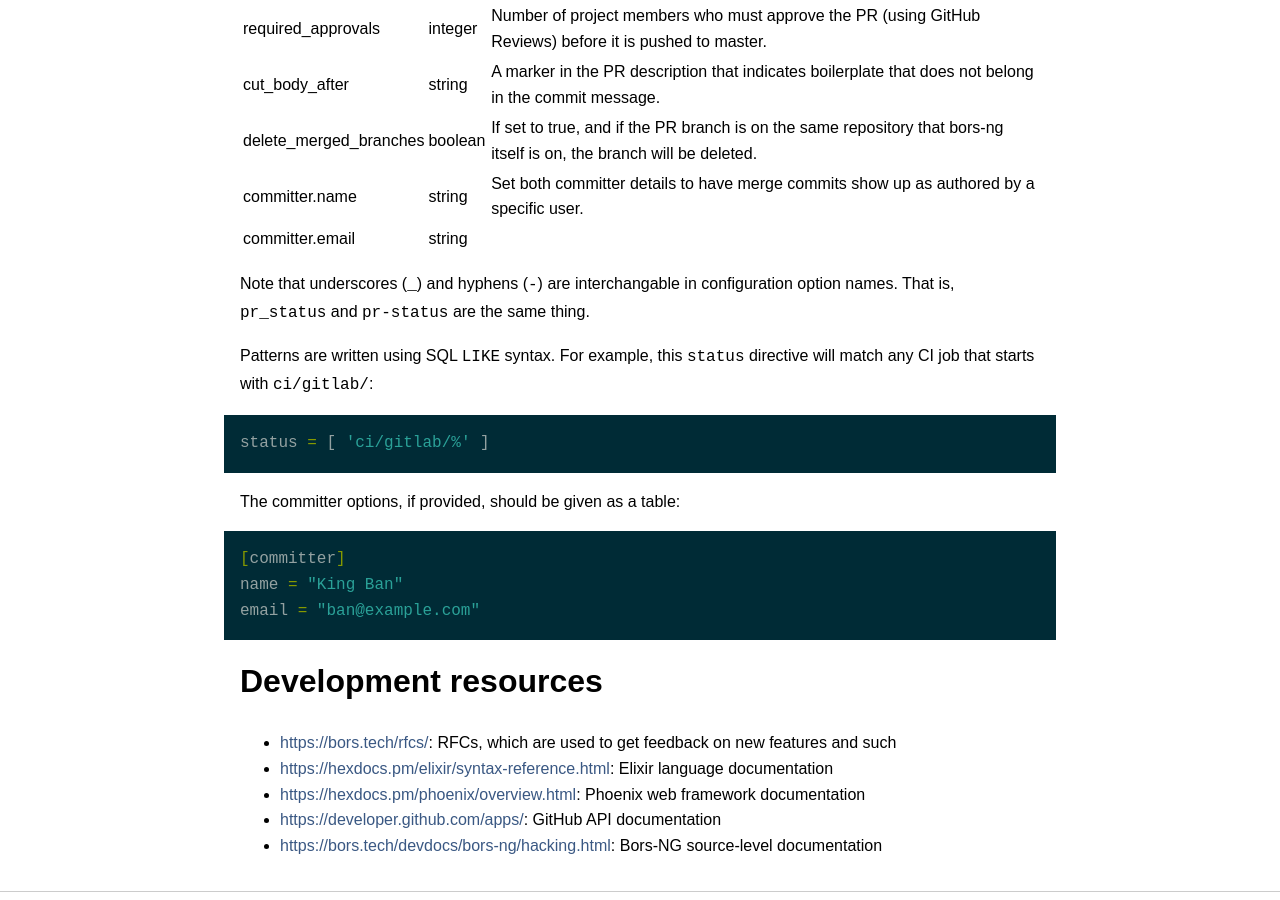
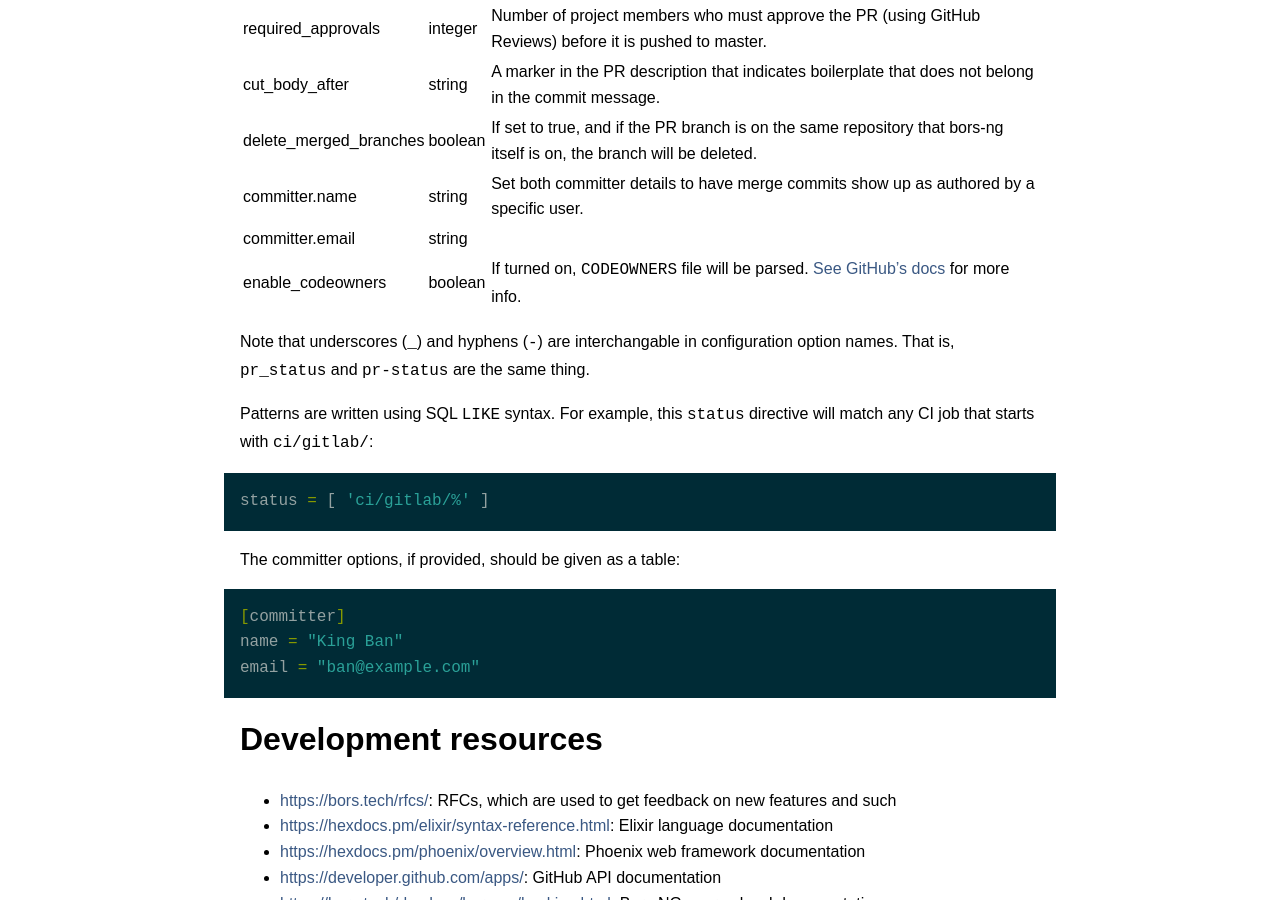
Before and after one commit to bors-ng/bors-ng.github.io, a Jekyll site: the page built from _documentation/reference.md, in a window 1280 px wide and 900 px high, scrolled down 2284 px. Built offline with Jekyll 4.4.1, drawn with Linux system fonts in a browser that asks for light colours.

Commit message:
Add `enable_codeowners` to docs
https://github.com/bors-ng/bors-ng/pull/725

```diff
--- a/_documentation/reference.md
+++ b/_documentation/reference.md
@@ -83,6 +83,7 @@
 | delete_merged_branches | boolean     | If set to true, and if the PR branch is on the same repository that bors-ng itself is on, the branch will be deleted.
 | committer.name         | string      | Set both committer details to have merge commits show up as authored by a specific user. |
 | committer.email        | string      | |
+| enable_codeowners      | boolean     | If turned on, `CODEOWNERS` file will be parsed. [See GitHub's docs](https://help.github.com/en/articles/about-code-owners) for more info. |
 
 Note that underscores (`_`) and hyphens (`-`) are interchangable in configuration option names. That is, `pr_status` and `pr-status` are the same thing.
 
```
